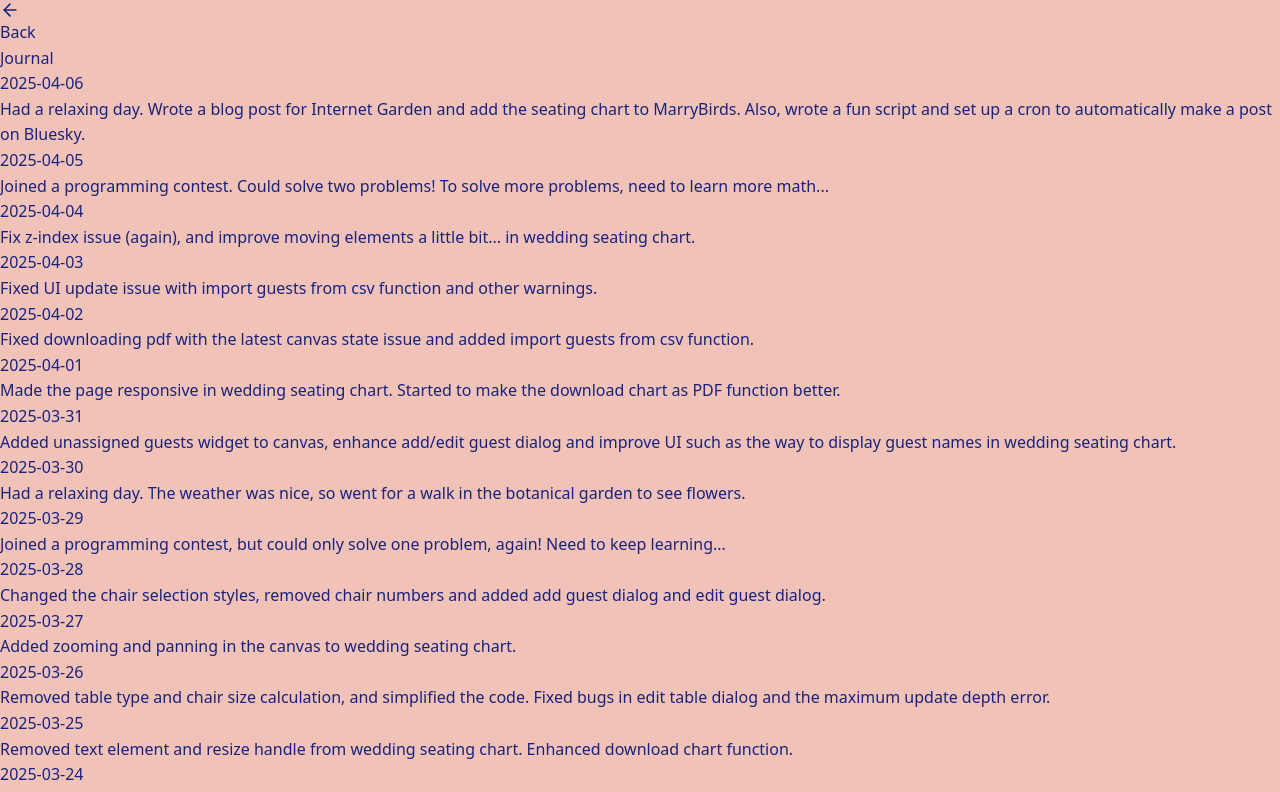
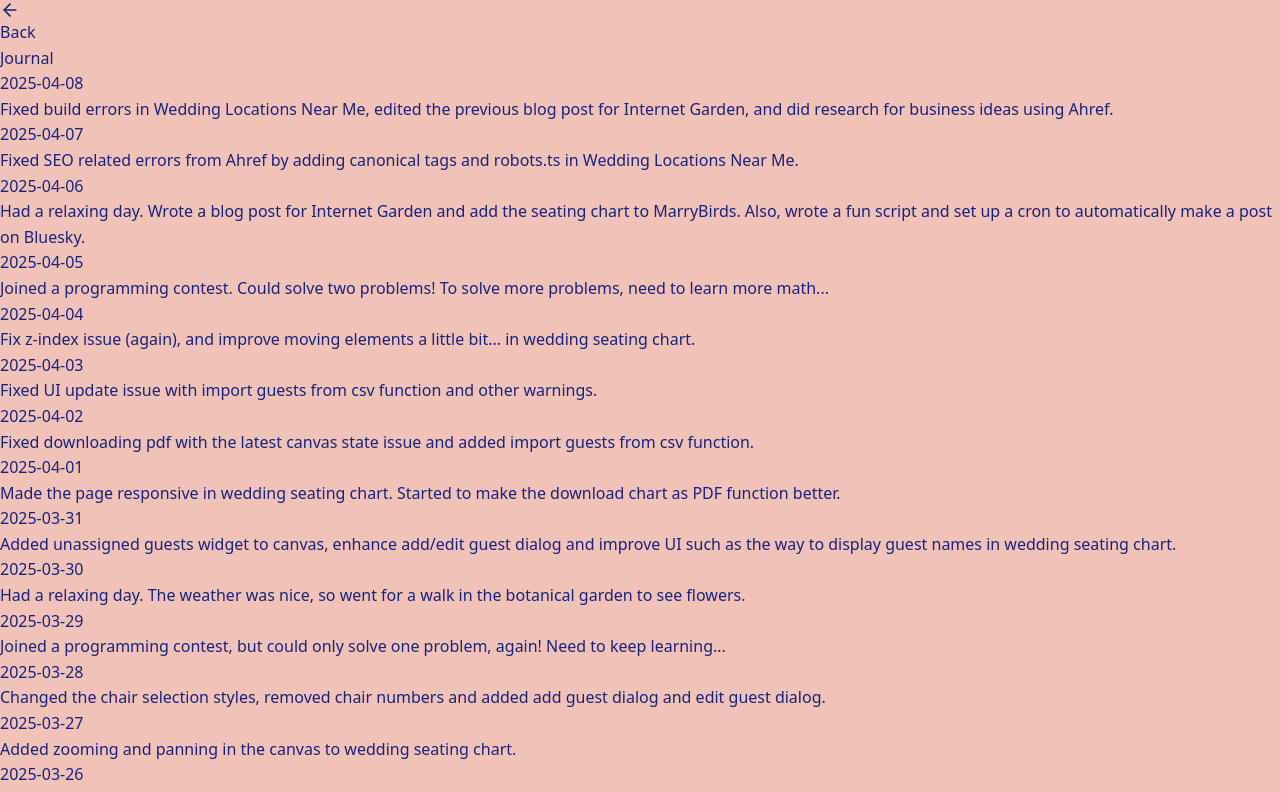
Before and after one commit to minamicode/minamicode.com, a Next.js app: page /journal in a window 1280 px wide. Shown: the top 792 px of the page. Built offline with nearby package versions, Linux system fonts and the light colour scheme.

Commit message:
add a journal entry

```diff
--- a/src/app/_components/JournalEntries.tsx
+++ b/src/app/_components/JournalEntries.tsx
@@ -6,6 +6,14 @@ type JournalEntry = {
 };
 
 const entries: JournalEntry[] = [
+  {
+    date: "2025-04-08",
+    text: "Fixed build errors in Wedding Locations Near Me, edited the previous blog post for Internet Garden, and did research for business ideas using Ahref.",
+  },
+  {
+    date: "2025-04-07",
+    text: "Fixed SEO related errors from Ahref by adding canonical tags and robots.ts in Wedding Locations Near Me.",
+  },
   {
     date: "2025-04-06",
     text: "Had a relaxing day. Wrote a blog post for Internet Garden and add the seating chart to MarryBirds. Also, wrote a fun script and set up a cron to automatically make a post on Bluesky.",
```
